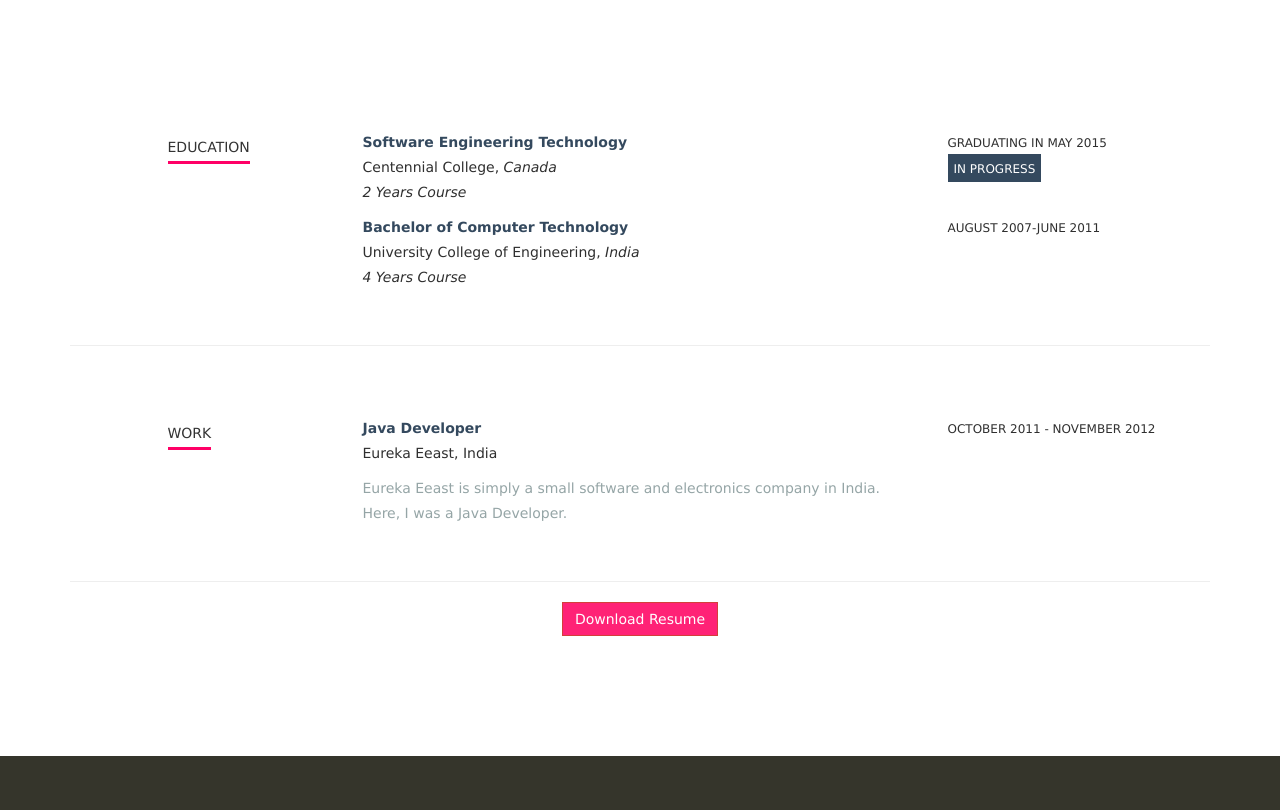
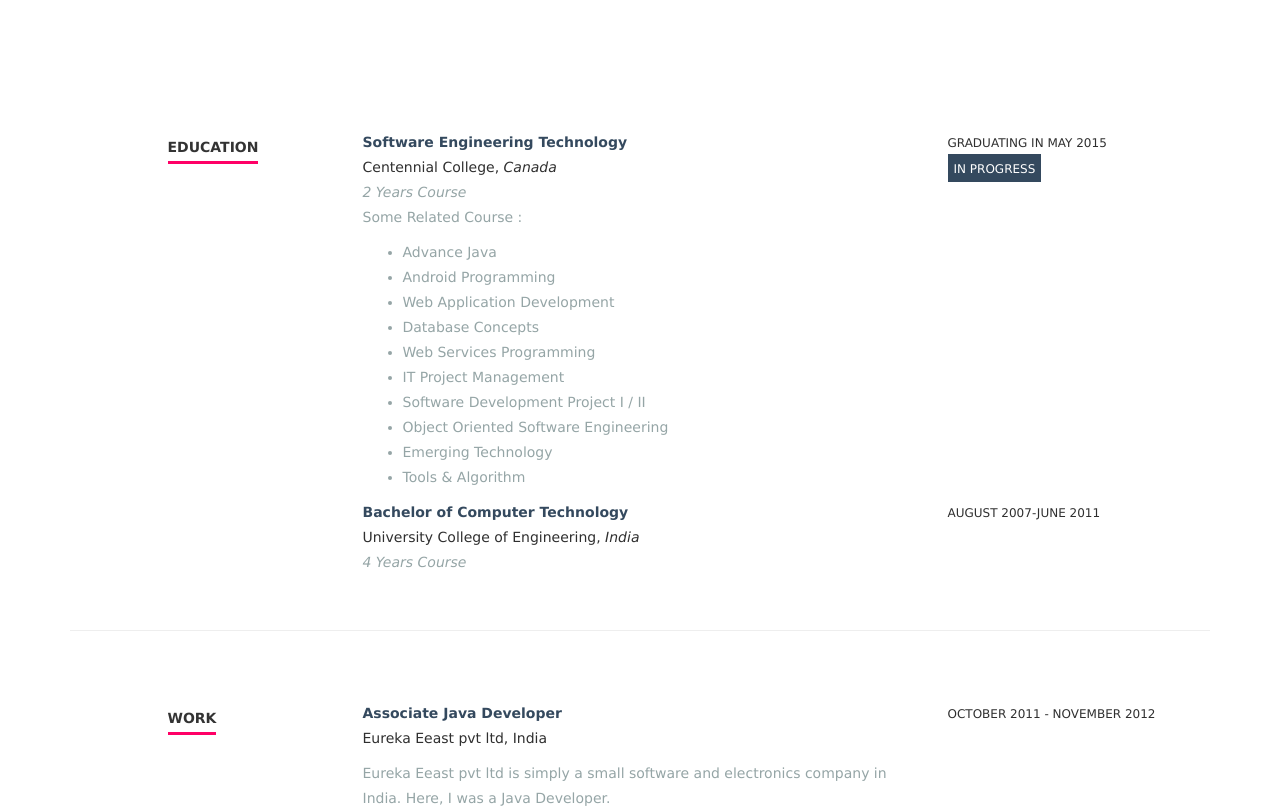
Before and after one commit to urvashi14/urvashi14.github.io, a plain HTML site: page index.html in a window 1280 px wide. Shown: the part 720-1530 px from the top of the page. Drawn offline with nearby package versions, Linux system fonts and the light colour scheme.

Commit message:
About me Change
About me section changed

```diff
--- a/index.html
+++ b/index.html
@@ -67,7 +67,7 @@
                     <div class="col-md-6 col-md-offset-3 col-sm-6 col-sm-offset-3 text-center ">
                         <h1 data-scroll-reveal="enter from the bottom after 0.2s">Welcome to my Portfolio
                         </h1>
-                          <h4 data-scroll-reveal="enter from the bottom after 0.4s">My name is Urvashi, I am a Software Student from Toronto, Canada. I have been in this field for nearly 5 years, and have been loving every minute of it.Check out some of the links below to see what I've been up to lately.
+                          <h4 data-scroll-reveal="enter from the bottom after 0.4s">My name is Urvashi, I am a Software Student from Toronto, Canada. I have been in this field for nearly 5 years, and have been loving every minute of it. Check out some of the links below to see what I've been up to lately.
 
 
                     </div>
@@ -87,12 +87,29 @@
         <div class="row">
 
                 <div class="col-lg-2 col-lg-offset-1">
-                    <h5><span>EDUCATION</span></h5>
+                    <h5><span><strong>EDUCATION</strong></span></h5>
                 </div>
                 <div class="col-lg-6">
                     <p><t>Software Engineering Technology</t><br/>
                         Centennial College, <i>Canada</i> <br/>
-                        <i>2 Years Course</i>
+                       <more> <i>2 Years Course</i><br/>
+                       Some Related Course :</more><br/>
+                       <ul>
+                        <more>
+                            <li>Advance Java</li>
+                            <li>Android Programming</li>
+                            <li>Web Application Development</li>
+                            <li>Database Concepts</li>
+                            <li>Web Services Programming</li>
+                            <li>IT Project Management</li>
+                            <li>Software Development Project I / II</li>
+                            <li>Object Oriented Software Engineering</li>
+                            <li>Emerging Technology</li>
+                            <li>Tools & Algorithm</li>
+
+
+                       </ul>
+                    </more>
                     </p>
                 </div>
                 <div class="col-lg-3">
@@ -104,7 +121,7 @@
                 <div class="col-lg-6 col-lg-offset-3">
                     <p><t>Bachelor of Computer Technology</t><br/>
                         University College of Engineering, <i>India</i> <br/>
-                        <i>4 Years Course</i>
+                       <more> <i>4 Years Course</i></more>
                     </p>
                 </div>
                 <div class="col-lg-3">
@@ -119,13 +136,13 @@
         <div class="row">
 
                 <div class="col-lg-2 col-lg-offset-1">
-                    <h5><span>WORK</span></h5>
+                    <h5><span><STRONG>WORK</STRONG></span></h5>
                 </div>
                 <div class="col-lg-6">
-                    <p><t>Java Developer</t><br/>
-                        Eureka Eeast, India <br/>
+                    <p><t>Associate Java Developer</t><br/>
+                        Eureka Eeast pvt ltd, India <br/>
                     </p>
-                    <p><more>Eureka Eeast is simply a small software and electronics company in India. Here, I was a Java Developer.</more></p>
+                    <p><more>Eureka Eeast pvt ltd is simply a small software and electronics company in India. Here, I was a Java Developer.</more></p>
                 </div>
                 <div class="col-lg-3">
                     <p><sm>OCTOBER 2011 - NOVEMBER 2012</sm></p>
@@ -144,7 +161,7 @@
         <div class="container">
             <div class="row">
                     <div class="col-lg-2 col-lg-offset-1">
-                        <h5><strong>SKILLS</strong></h5>
+                        <h5><span><strong>SKILLS</strong></span></h5>
                     </div>
                     <div class="col-lg-3 centered">
                         <canvas id="android" height="130" width="130"></canvas>
@@ -379,7 +396,7 @@
 
                 <div class="col-md-6 col-sm-6">
                     <div class="media">
-                        <a class="media-left" href="#">
+                        <a class="media-left" >
                             <img src="assets/img/1.jpg" alt="" class="img-circle" />
                         </a>
                         <div class="media-body">
@@ -390,7 +407,7 @@
                 </div>
                 <div class="col-md-6 col-sm-6">
                     <div class="media">
-                        <a class="media-left" href="#">
+                        <a class="media-left" >
                             <img src="assets/img/2.jpg" alt="" class="img-circle" />
                         </a>
                         <div class="media-body">
@@ -405,7 +422,7 @@
 
                 <div class="col-md-6 col-sm-6">
                     <div class="media">
-                        <a class="media-left" href="#">
+                        <a class="media-left" >
                             <img src="assets/img/3.jpg" alt="" class="img-circle" />
                         </a>
                         <div class="media-body">
@@ -416,7 +433,7 @@
                 </div>
                 <div class="col-md-6 col-sm-6">
                     <div class="media">
-                        <a class="media-left" href="#">
+                        <a class="media-left" >
                             <img src="assets/img/4.jpg" alt="" class="img-circle" />
                         </a>
                         <div class="media-body">
```
